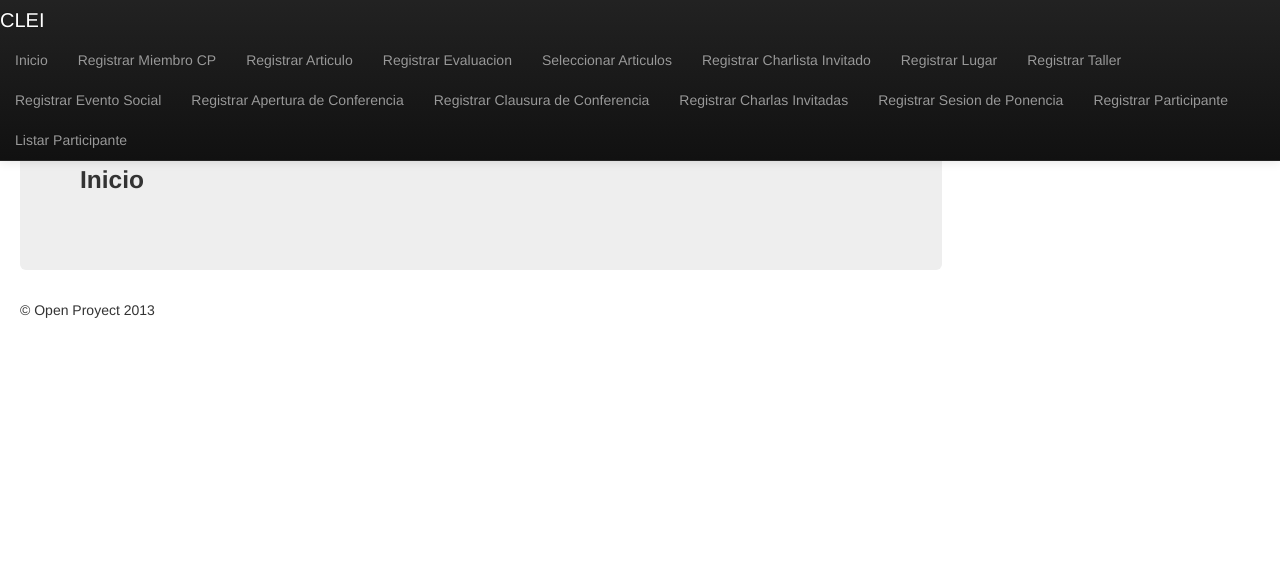
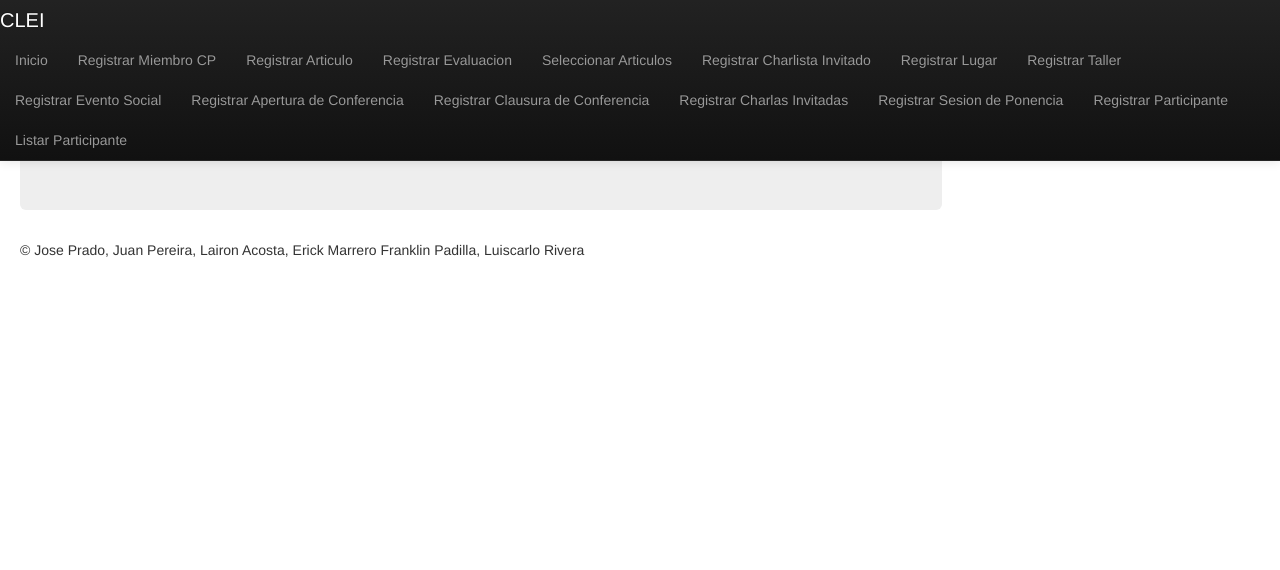
Before and after one commit to lairon14/Tarea3_Software_Django, a Django app: page / in a window 1280 px wide. Shown: the top 570 px of the page. Run offline with Django 3.2, Linux system fonts and the light colour scheme; some libraries are stand-ins or nearby versions.

Commit message:
mejorado base.html, nombres de los participantes del grupo en el footer

```diff
--- a/clei/templates/base.html
+++ b/clei/templates/base.html
@@ -9,24 +9,11 @@
 	    <script src="{% static "/bootstrap/js/bootstrap.js" %>"</script>
 		    <link rel="stylesheet" href="{% static "bootstrap/css/bootstrap.css" %}" />
 		    <link rel="stylesheet" href="{% static "bootstrap/css/bootstrap-responsive.css" %}" />
-		    {% block scripts %}  {% endblock %}
-
-		    <style type="text/css">
-		      body{
-		      padding-bottom: 40px;
-		      padding-top: 60px;
-		      }
-		    </style>
 </head>
 <body>
   <div class="navbar navbar-inverse navbar-fixed-top">
     <div class="navbar-inner">
       <a class="brand" href="{% url 'vista_principal' %}"> CLEI </a>
-      {% if user.is_authenticated %}
-      <p class="navbar-text pull-right">
-	Usuario {{user.username}}
-      </p>
-      {% endif %}
       <ul class="nav">
 	<li><a href="{% url 'vista_principal' %}">Inicio</a></li>
 	<li><a href="{% url 'vista_registrar_miembrocp' %}">Registrar Miembro CP </a></li>
@@ -57,7 +44,7 @@
       <br>
     </div>
     <footer>
-      <p>&copy Open Proyect 2013
+      <p>&copy Jose Prado, Juan Pereira, Lairon Acosta, Erick Marrero Franklin Padilla, Luiscarlo Rivera
     </footer>
   </div>
 </body>
```
